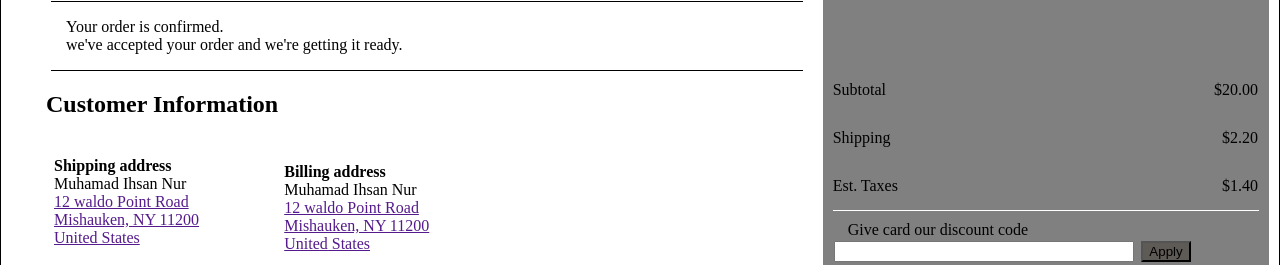
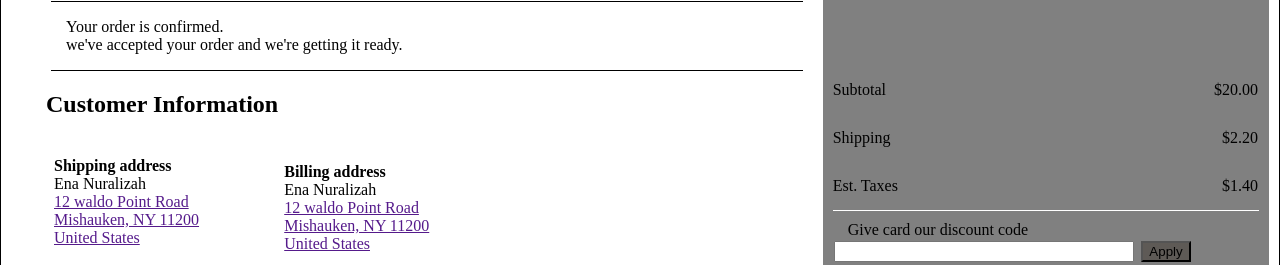
Before and after one commit to enanuralizah22/form-html, a plain HTML site: page co ena/index.html in a window 1280 px wide. Shown: the part 325-590 px from the top of the page. Drawn offline with Linux system fonts and the light colour scheme.

Commit message:
Update index.html

```diff
--- a/co ena/index.html
+++ b/co ena/index.html
@@ -66,7 +66,7 @@
           <td  style="border-collapse: collapse;" >
             <ul style="list-style-type: none;">
               <li><b>Shipping address</b></li>
-              <li>Muhamad Ihsan Nur</li>
+              <li>Ena Nuralizah</li>
               <li><a href="">12 waldo Point Road <br> Mishauken, NY 11200 <br> United States</a></li>
             </ul>
             <ul style="list-style-type: none;">
@@ -78,7 +78,7 @@
           <td>
             <ul style="list-style-type: none;">
               <li><b>Billing address</b></li>
-                <li>Muhamad Ihsan Nur</li>
+                <li>Ena Nuralizah</li>
                 <li ><a href="">12 waldo Point Road <br> Mishauken, NY 11200 <br> United States</a></li>
             </ul>
             <ul style="list-style-type: none;">
```
